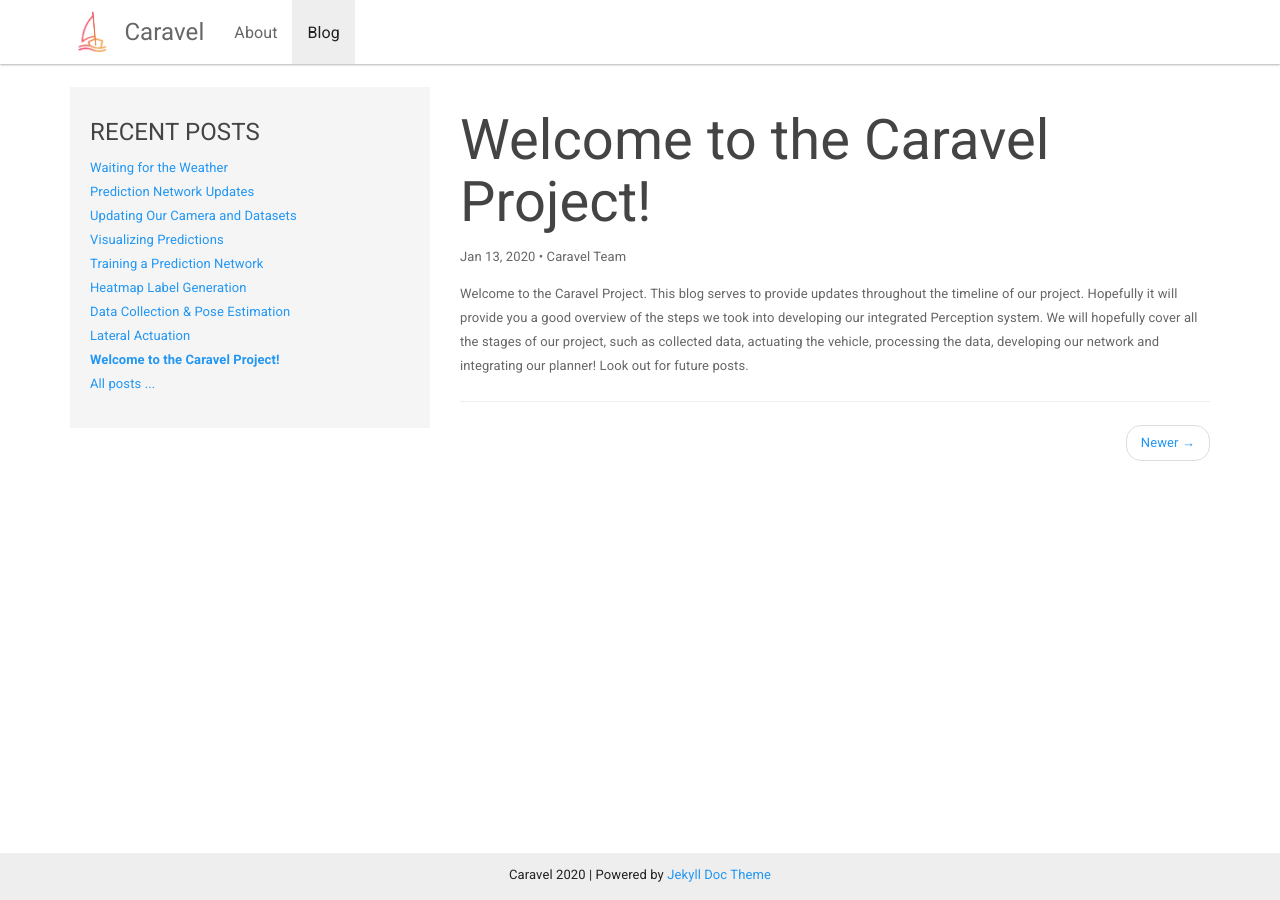
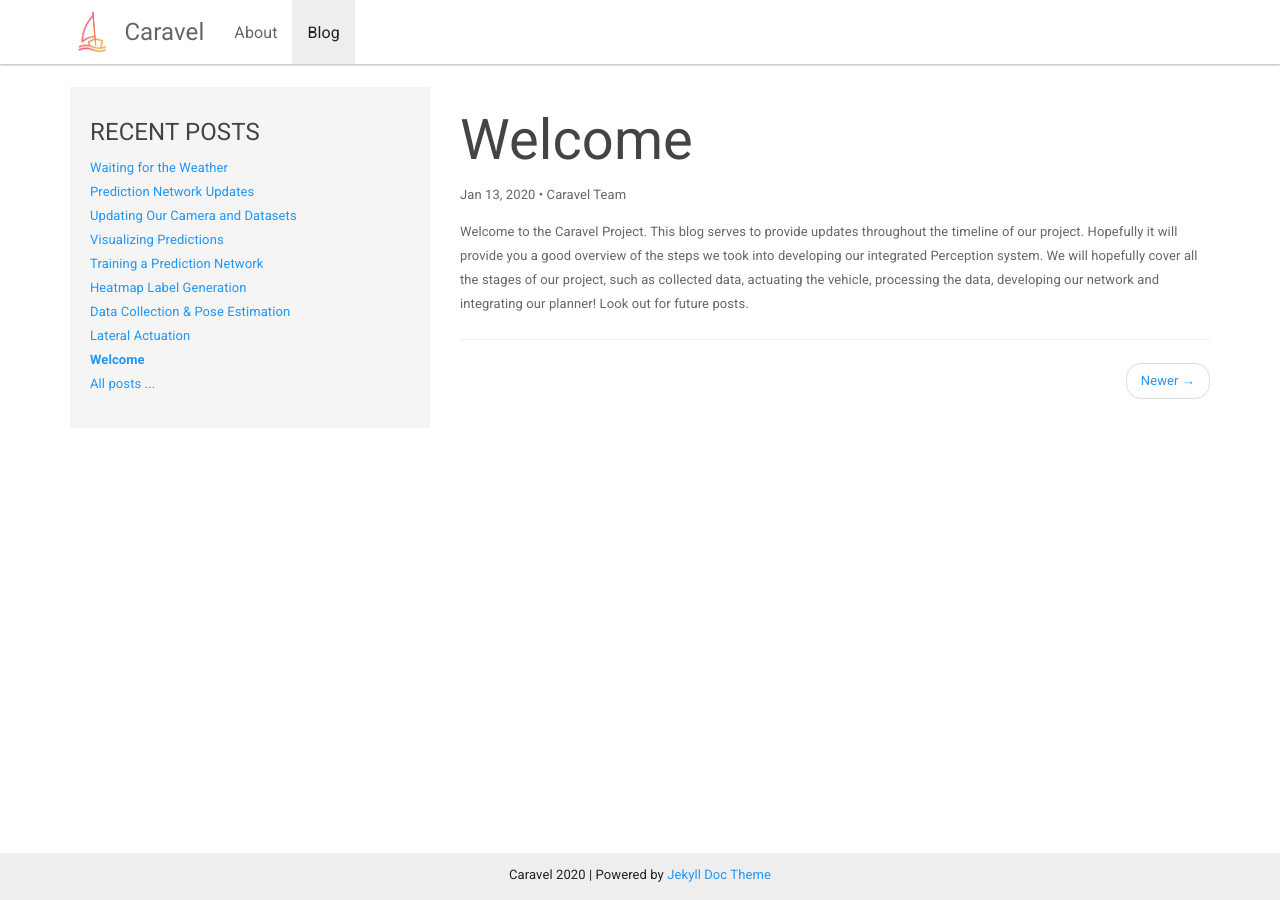
Before and after one commit to gocaravel/gocaravel-site, a Jekyll site: the page built from _posts/2020-01-13-intro-post.md, in a window 1280 px wide. Built offline with Jekyll 4.4.1, drawn with Linux system fonts in a browser that asks for light colours.

Commit message:
small fixes

```diff
--- a/_posts/2020-01-13-intro-post.md
+++ b/_posts/2020-01-13-intro-post.md
@@ -1,6 +1,6 @@
 ---
 layout: post
-title:  "Welcome to the Caravel Project!"
+title:  "Welcome"
 date:   2020-01-13 15:41:09
 author: Caravel Team
 ---
```
Also changed, not shown: _posts/2020-01-30-network-post.md (+1 -1 lines).
